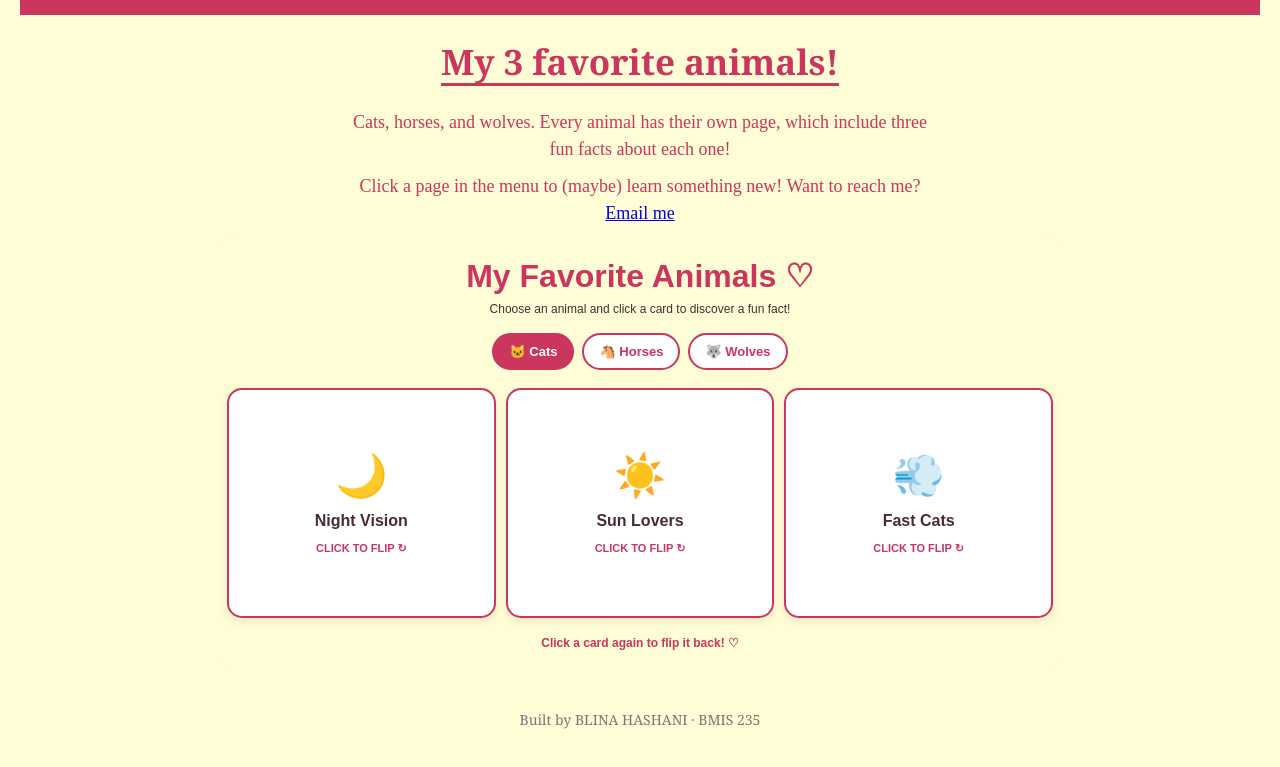
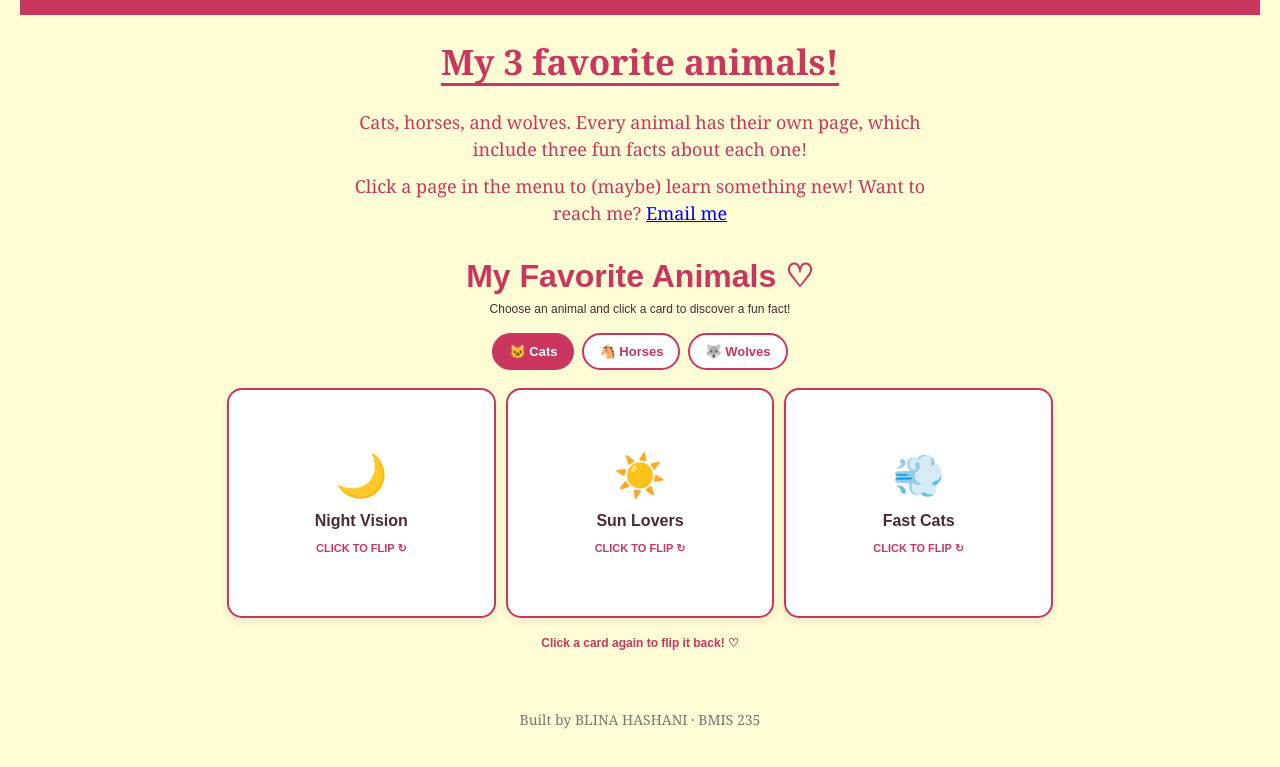
Before and after one commit to bhashani007/bmis235-html-3, a plain HTML site: page index.html in a window 1280 px wide. Shown: the part 71-838 px from the top of the page. Drawn offline with Linux system fonts and the light colour scheme.

Commit message:
Update styles.css

```diff
--- a/styles.css
+++ b/styles.css
@@ -19,7 +19,7 @@ body {
 
 /* Only paragraphs get this font */
 p {
-    font-family: "Times New Roman", Georgia, serif;
+    font-family: Georgia, serif;
     max-width: 600px;
     margin: 10px auto;
     font-size: 18px;
```
